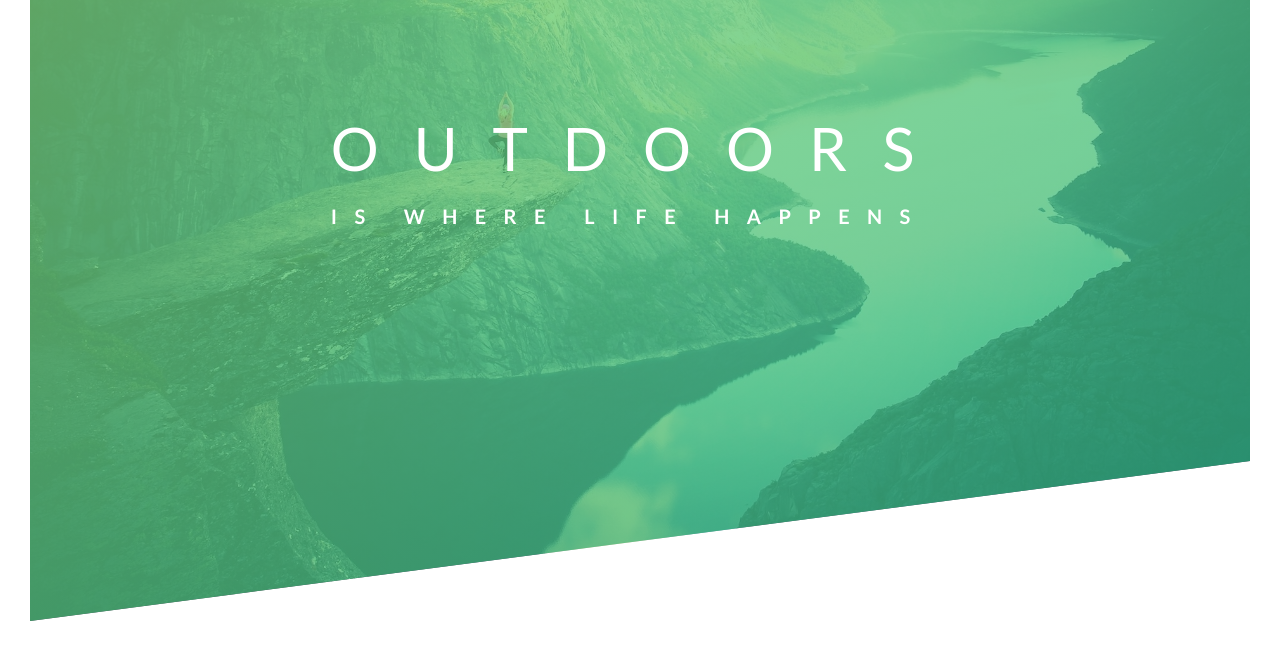
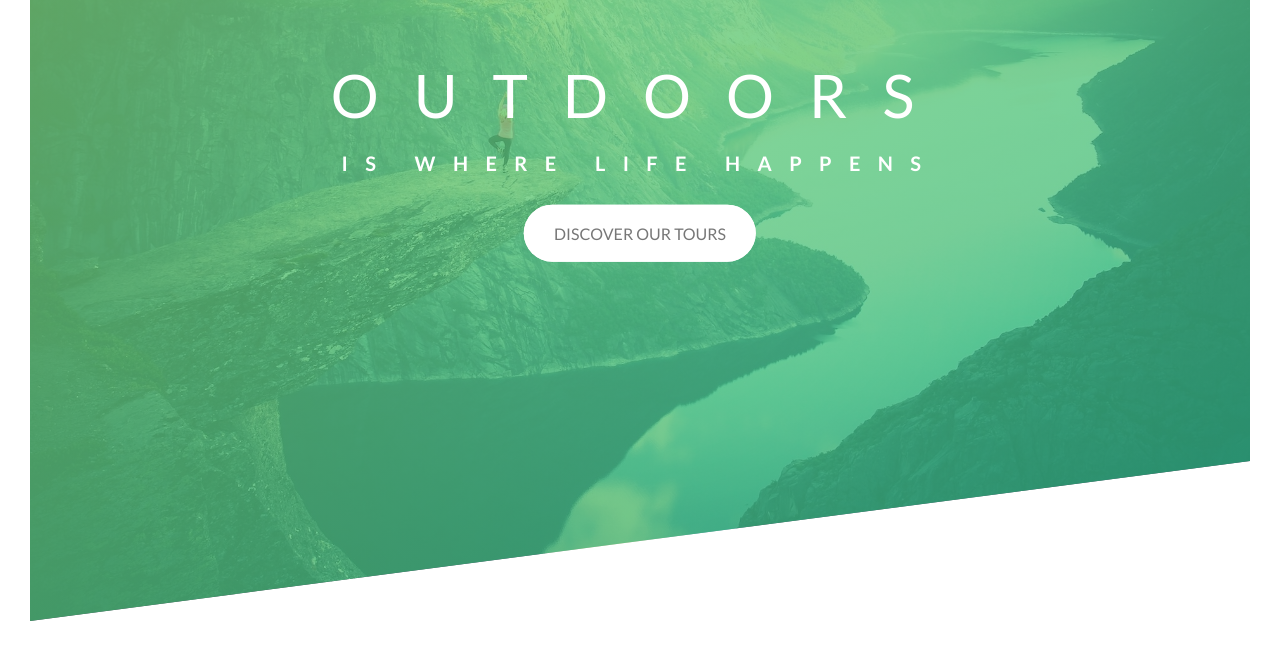
Before and after one commit to Thrajnor/frontend-learning, a website: page Sass course/Natours/index.html in a window 1280 px wide. Shown: the part 169-820 px from the top of the page. Drawn offline with Linux system fonts and the light colour scheme.

Commit message:
include BEM methodology and change all measurements to relative

```diff
--- a/Sass course/Natours/css/style.css
+++ b/Sass course/Natours/css/style.css
@@ -7,18 +7,25 @@ Dark green: #28b485
 
 */
 
-* {
+*,
+*::after,
+*::before {
   margin: 0%;
   padding: 0%;
-  box-sizing: border-box;
+  box-sizing: inherit;
 }
+
+html {
+  font-size: 62.5%;
+}
+
 body {
   font-family: 'lato', sans-serif;
   font-weight: 400;
-  font-size: 16px;
   line-height: 1.7;
   color: #777;
-  padding: 30px;
+  padding: 3rem;
+  box-sizing: border-box;
 }
 
 #header {
@@ -29,24 +36,26 @@ body {
                     url(../img/hero.jpg);
   background-size: cover;
   background-position: top;
+  -webkit-clip-path: polygon(0 0, 100% 0, 100% 75vh, 0 100%);
   clip-path: polygon(0 0, 100% 0, 100% 75vh, 0 100%);
   position: relative;
 }
 
-#logo-box {
+#header__logo-box {
   position:absolute;
-  top: 40px;
-  left: 40px;
+  top: 4rem;
+  left: 4rem;
 }
-#logo {
-  height: 35px;
+#header__logo {
+  height: 3.5rem;
 }
 
-#text-box {
+#header__text-box {
   position: absolute;
   top: 40%;
   left: 50%;
   transform: translate(-50%, -50%);
+  text-align: center;
 }
 
 #heading-primary {
@@ -54,22 +63,22 @@ body {
   backface-visibility: hidden;
 }
 
-#heading-primary-main {
+#heading-primary--main {
   display: block;
-  font-size: 60px;
+  font-size: 6rem;
   font-weight: 400;
-  letter-spacing: 35px;
+  letter-spacing: 3.5rem;
 
   animation-name: moveInLeft;
   animation-duration: 1s;
   animation-timing-function: ease-in-out;
 }
 
-#heading-primary-sub {
+#heading-primary--sub {
   display: block;
-  font-size: 20px;
+  font-size: 2rem;
   font-weight: 700;
-  letter-spacing: 17.4px;
+  letter-spacing: 1.74rem;
 
   animation-name: moveInRight;
   animation-duration: 1s;
@@ -94,11 +103,8 @@ body {
   0% {
     opacity: 0;
     transform: translate(40%);
-    transform: translateY(30%);
   }
-  30% {
-    transform: translateY(0);
-  }
+
   80% {
     transform: translate(-5%);
   }
@@ -107,3 +113,68 @@ body {
     transform: translate(0);
   }
 }
+
+@keyframes moveInBottom {
+  0% {
+    opacity: 0;
+    transform: translateY(40%);
+  }
+
+  100% {
+    opacity: 1;
+    transform: translate(0);
+  }
+}
+
+.btn:link, btn:visited {
+  text-transform: uppercase;
+  text-decoration: none;
+  padding: 1.5rem 3rem;
+  display: inline-block;
+  border-radius: 10rem;
+  transition: all .2s;
+  margin: 4%;
+  position: relative;
+  font-size: 1.6rem;
+}
+
+.btn:hover {
+  transform: translateY(-.3rem);
+  box-shadow: 0 1rem 2rem rgba(0,0,0,.2);
+}
+
+.btn:active {
+  transform: translatey(-.1rem);
+  box-shadow: 0 .5rem 1rem rgba(0,0,0,.2);
+}
+
+.btn--white {
+  background-color: #fff;
+  color: #777;
+}
+
+.btn::after {
+  content: '';
+  display: inline-block;
+  width: 100%;
+  height: 100%;
+  border-radius: 10rem;
+  position: absolute;
+  top: 0;
+  left: 0;
+  z-index: -1;
+  transition: all .4s;
+}
+
+.btn--white::after {
+  background-color: white;
+}
+
+.btn:hover::after {
+  transform: scaleX(1.4) scaleY(1.6);
+  opacity:0;
+}
+.btn--animated {
+  animation: moveInBottom 1s ease-in-out .5s;
+  animation-fill-mode: backwards;
+}
--- a/Sass course/Natours/index.html
+++ b/Sass course/Natours/index.html
@@ -14,14 +14,15 @@
 	</head>
 	<body>
 		<header id="header">
-			<div id='logo-box'>
-				<img src="img/logo-white.png" alt="LOGO" id="logo">
+			<div id='header__logo-box'>
+				<img src="img/logo-white.png" alt="LOGO" id="header__logo">
       </div>
-      <div id="text-box">
+      <div id="header__text-box">
         <h1 id="heading-primary">
-          <span id="heading-primary-main">OUTDOORS</span>
-          <span id="heading-primary-sub">IS WHERE LIFE HAPPENS</span>
-        </h1>
+          <span id="heading-primary--main">OUTDOORS</span>
+          <span id="heading-primary--sub">IS WHERE LIFE HAPPENS</span>
+				</h1>
+				<a href='#' class="btn btn--white btn--animated">Discover our tours</a>
       </div>
 		</header>
 	</body>
```
